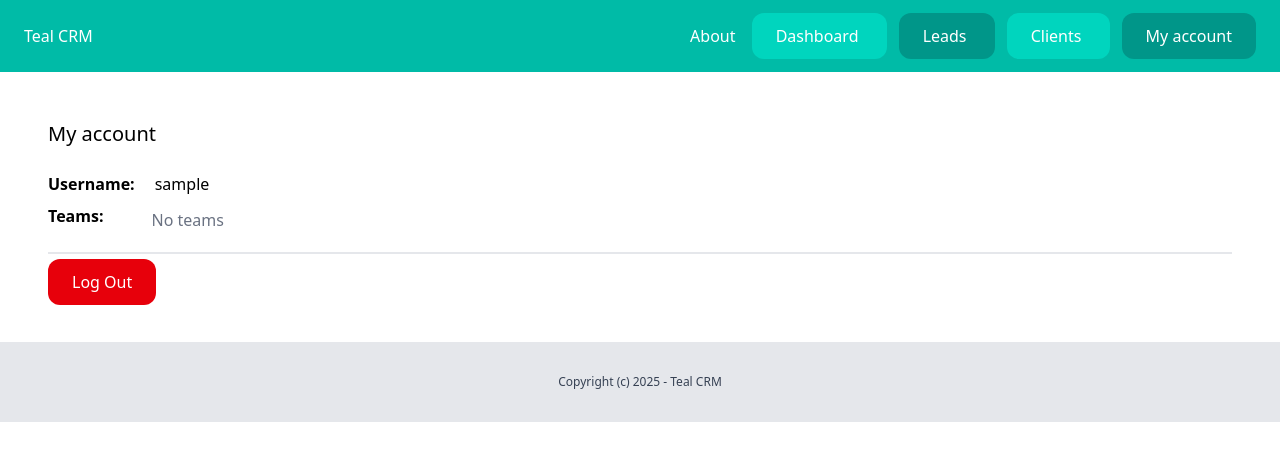
After one commit to Solidarov/django-crm, a Django app: page /users/my-account/ in a window 1280 px wide. The commit adds this page. Shown: the top 461 px of the page. Run offline with Django 5.2, Linux system fonts and the light colour scheme; the visitor is signed in with stand-in values (Sample User, id 1); data that the repository does not hold is empty.

Commit message:
Feat: Add "My account" page
	- Add view for render my account page in userprofile.views
	- Add new route in userprofile.urls
	- Add new template 'userprofile/myaccount.html'
	- Update 'core/base.html' template

```diff
--- a/core/templates/core/base.html
+++ b/core/templates/core/base.html
@@ -33,8 +33,8 @@
               <a href="{% url 'client:list'%}" class="py-3 px-6 bg-teal-400 rounded-xl text-white">
                   Clients
               </a>
-              <a href="{% url 'userprofile:logout' %}" class="py-3 px-6 bg-red-600 rounded-xl text-white">
-                Log Out
+              <a href="{% url 'userprofile:myaccount' %}" class="py-3 px-6 bg-teal-600 rounded-xl text-white">
+                My account
               </a>
             {% endif %}
         </div>
--- /dev/null
+++ b/userprofile/templates/userprofile/myaccount.html
@@ -0,0 +1,40 @@
+{% extends 'core/base.html' %}
+
+{% block title %}My account{% endblock %}
+
+{% block content %}
+    <div class="py-6 px-6">
+        <h1 class="mb-6 text-xl">My account</h1>
+
+        <div class="flex gap-4 mb-2">
+            <div class="pr-1">
+                <strong>Username:</strong>
+            </div>
+            <div class="flex-1">
+                {{ request.user.username }}
+            </div>
+        </div>
+
+        <div class="flex gap-4 mb-4">
+            <div class="pr-5">
+                <strong>Teams:</strong>
+            </div>
+
+            <div class="flex-1">
+                <ul>
+                    {% for team in teams %}
+                        <li class="pl-3 pb-1 text-gray-500">{{ team.name }}</li>
+                    {% empty %}
+                        <li class="pl-3 py-1 text-gray-500">No teams</li>
+                    {% endfor %}
+                </ul>
+            </div>
+        </div>
+
+        <hr class="my-4 text-gray-200 border-1">
+
+        <a href="{% url 'userprofile:logout' %}" class="py-3 px-6 bg-red-600 rounded-xl text-white">
+                Log Out
+        </a>
+    </div>
+{% endblock %}
--- a/userprofile/urls.py
+++ b/userprofile/urls.py
@@ -1,16 +1,21 @@
 from django.urls import path
 import django.contrib.auth.views as views
 
-import userprofile.views as user_views
+from userprofile.views import (
+    signup,
+    user_logout,
+    myaccount,
+)
 
 app_name = "userprofile"
 
 urlpatterns = [
-    path("sign-up/", user_views.signup, name="signup"),
+    path("sign-up/", signup, name="signup"),
     path(
         "log-in/",
         views.LoginView.as_view(template_name="userprofile/login.html"),
         name="login",
     ),
-    path("log-out/", user_views.user_logout, name="logout"),
+    path("log-out/", user_logout, name="logout"),
+    path("my-account/", myaccount, name="myaccount"),
 ]
--- a/userprofile/views.py
+++ b/userprofile/views.py
@@ -2,8 +2,10 @@ from django.shortcuts import render, redirect
 from django.contrib.auth.forms import UserCreationForm
 from django.contrib.auth import logout
 from django.contrib.auth.decorators import login_required
+from django.db.models import Q
 
 from userprofile.models import UserProfile
+from team.models import Team
 
 
 def signup(request):
@@ -41,3 +43,26 @@ def user_logout(request):
     """
     logout(request)
     return render(request, "userprofile/logout.html")
+
+
+@login_required
+def myaccount(request):
+    """
+    Renders the "My account" page with all
+    teams user involved in
+    """
+
+    q_created_by = Q(created_by=request.user)
+    q_member = Q(members=request.user)
+    query = q_created_by | q_member
+
+    teams = Team.objects.filter(query).distinct()
+
+    context = {
+        "teams": teams,
+    }
+    return render(
+        request,
+        "userprofile/myaccount.html",
+        context=context,
+    )
```
